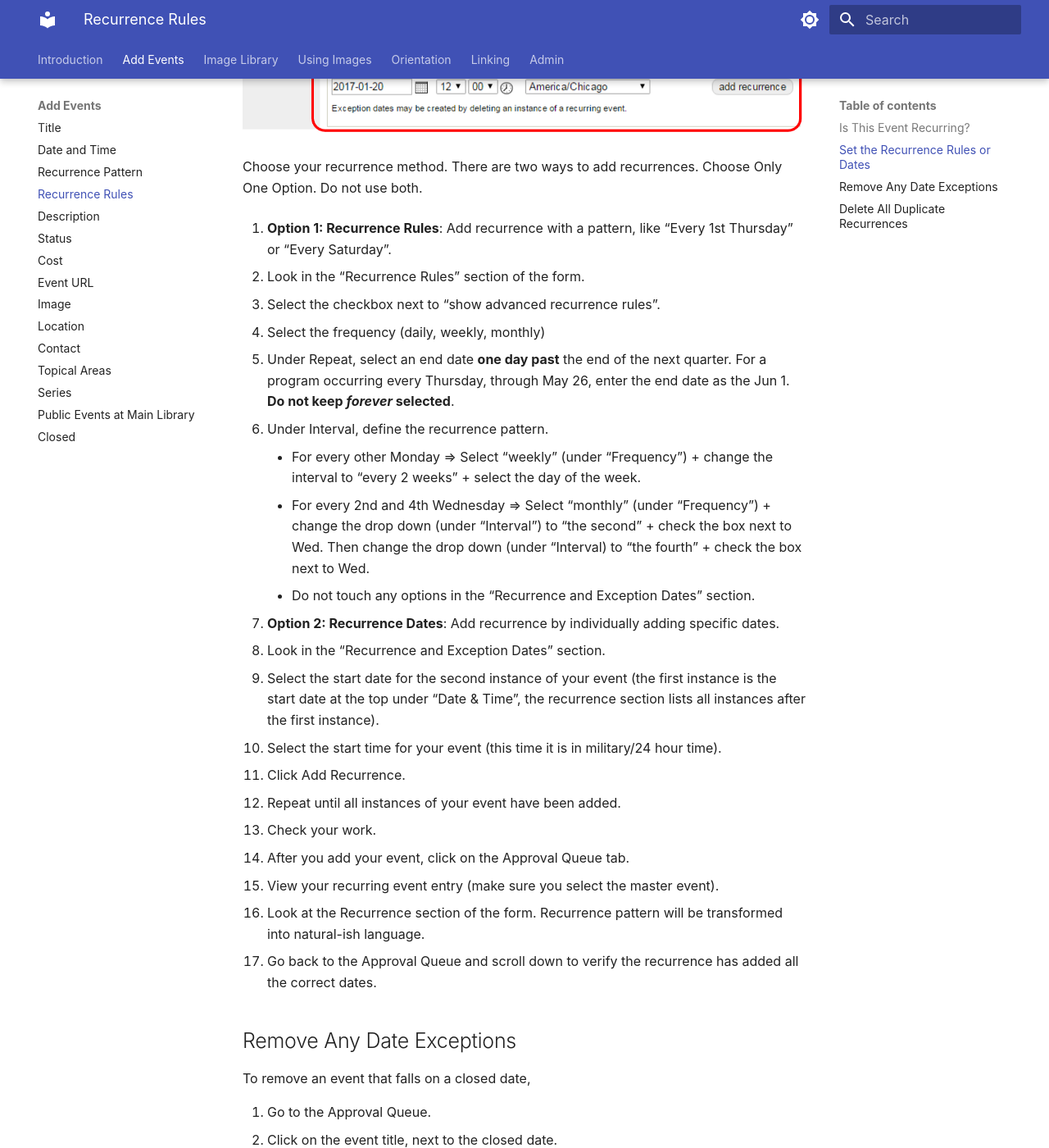
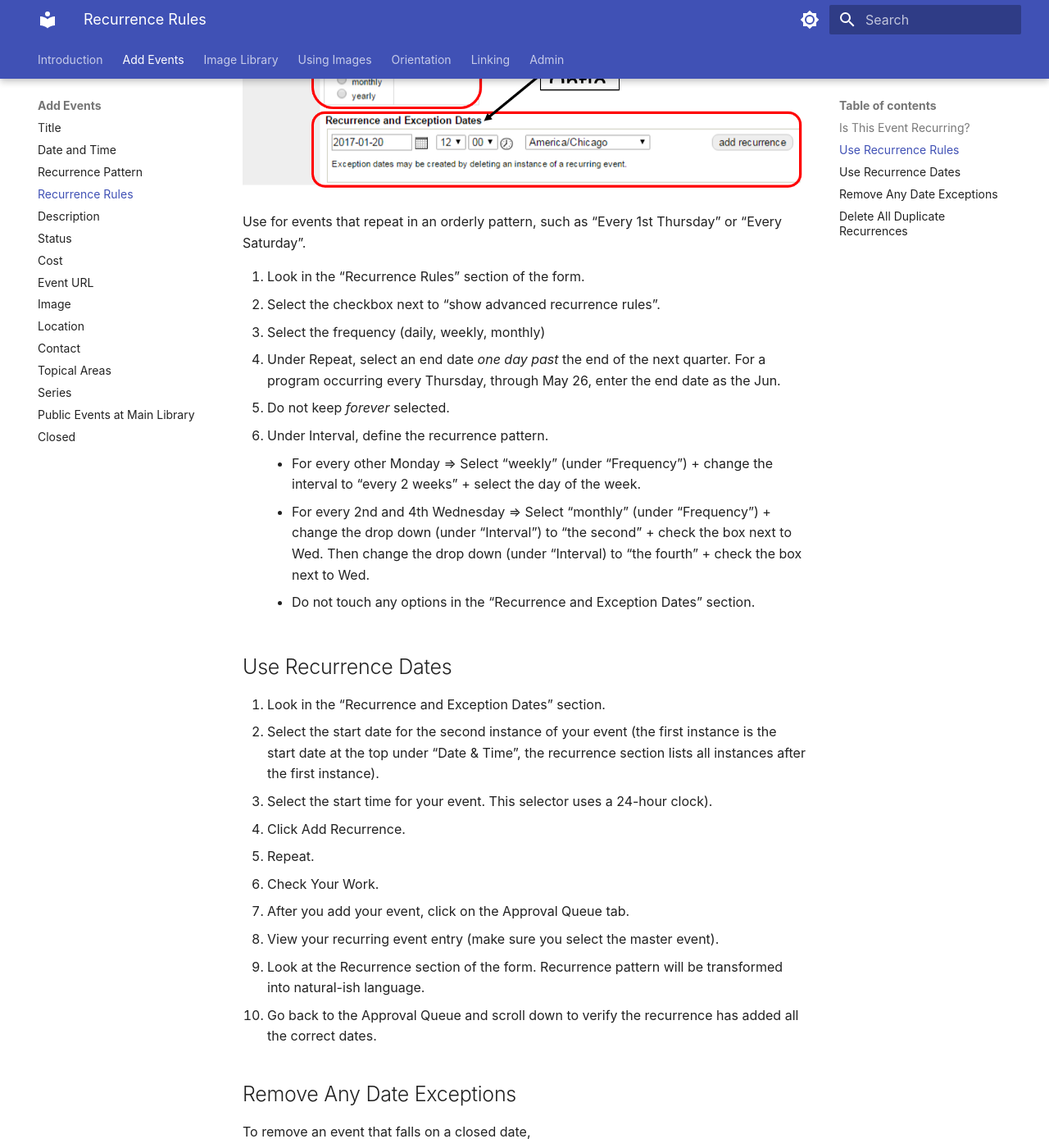
Before and after one commit to Nashville-Public-Library/bedework-docs, an MkDocs documentation site: the page built from docs/add-events/recurrence.md, in a window 1280 px wide and 1400 px high, scrolled down 1071 px. Shown: the whole window at 82% size. Built offline with MkDocs 1.6.1 and Material for MkDocs 9.7.7, drawn with Linux system fonts in a browser that asks for light colours; some of the changed text lies outside the part shown.

Commit message:
fixing recurrence rules or dates instructions

```diff
--- a/docs/add-events/recurrence.md
+++ b/docs/add-events/recurrence.md
@@ -22,36 +22,36 @@ A recurring event is an event that repeats several times during a quarter at the
   - Monthly Movie Matinee, times vary - No
     - Event happens one time per month, but not on set schedule (repeats, no pattern). But, each movie event happens at a different time of day (NOT same time of day).
 
-## Set the Recurrence Rules or Dates
+Choose your recurrence method. There are two ways to add recurrences. Choose Only One Option. Do not use both.
+
+## Use Recurrence Rules
 
 ![recurrence rules exceptions](../img/recurrence-rules-exceptions.jpg)
 
-Choose your recurrence method. There are two ways to add recurrences. Choose Only One Option. Do not use both.
-
-1. **Option 1: Recurrence Rules**: Add recurrence with a pattern, like “Every 1st Thursday” or “Every Saturday”.
+Use for events that repeat in an orderly pattern, such as “Every 1st Thursday” or “Every Saturday”.
 
    1. Look in the “Recurrence Rules” section of the form.
    1. Select the checkbox next to “show advanced recurrence rules”.
    1. Select the frequency (daily, weekly, monthly)
-   1. Under Repeat, select an end date **one day past** the end of the next quarter. For a program occurring every Thursday, through May 26, enter the end date as the Jun 1. **Do not keep _forever_ selected**.
+   1. Under Repeat, select an end date _one day past_ the end of the next quarter. For a program occurring every Thursday, through May 26, enter the end date as the Jun.
+   1. Do not keep _forever_ selected.
    1. Under Interval, define the recurrence pattern.
       - For every other Monday => Select “weekly” (under “Frequency”) + change the interval to “every 2 weeks” + select the day of the week.
       - For every 2nd and 4th Wednesday => Select “monthly” (under “Frequency”) + change the drop down (under “Interval”) to “the second” + check the box next to Wed. Then change the drop down (under “Interval) to “the fourth” + check the box next to Wed.
       - Do not touch any options in the “Recurrence and Exception Dates” section.
 
-1. **Option 2: Recurrence Dates**: Add recurrence by individually adding specific dates.
+## Use Recurrence Dates
 
-   1. Look in the “Recurrence and Exception Dates” section.
-   1. Select the start date for the second instance of your event (the first instance is the start date at the top under “Date & Time”, the recurrence section lists all instances after the first instance).
-   1. Select the start time for your event (this time it is in military/24 hour time).
-   1. Click Add Recurrence.
-   1. Repeat until all instances of your event have been added.
-
-1. Check your work.
-   1. After you add your event, click on the Approval Queue tab.
-   1. View your recurring event entry (make sure you select the master event).
-   1. Look at the Recurrence section of the form. Recurrence pattern will be transformed into natural-ish language.
-   1. Go back to the Approval Queue and scroll down to verify the recurrence has added all the correct dates.
+1. Look in the “Recurrence and Exception Dates” section.
+1. Select the start date for the second instance of your event (the first instance is the start date at the top under “Date & Time”, the recurrence section lists all instances after the first instance).
+1. Select the start time for your event. This selector uses a 24-hour clock).
+1. Click Add Recurrence.
+1. Repeat.
+1. Check Your Work.
+1. After you add your event, click on the Approval Queue tab.
+1. View your recurring event entry (make sure you select the master event).
+1. Look at the Recurrence section of the form. Recurrence pattern will be transformed into natural-ish language.
+1. Go back to the Approval Queue and scroll down to verify the recurrence has added all the correct dates.
 
 ## Remove Any Date Exceptions
 
@@ -62,6 +62,7 @@ To remove an event that falls on a closed date,
 1. Click on Delete Event in the top-right.
 1. Click Yes: Delete Event to confirm.
 
+
 ## Delete All Duplicate Recurrences
 
 All events entered as recurring events will be condensed into one listing. If you have a special themed story time, you must delete the instance from the recurring event, then re-add the special story time as a separate event.
@@ -69,6 +70,6 @@ All events entered as recurring events will be condensed into one listing. If yo
 For example, Miss Sue’s Story Time starts on December 1st and repeats 12 times in the calendar. But Gnash is coming on December 15th. Here’s how Sue will add this to the calendar:
 
 1. Sue will add "Miss Sue’s Story Time" to the calendar as a recurring event.
-2. After saving her event, Sue will click on the `Approval Queue` tab and find the December 15th instance of her event and click on the title of the event.
-3. Once in edit mode for that December 15th instance, Sue will click `Delete Event`.
-4. Now Sue will add a new event just for the December 15th Gnash story time.
+1. After saving her event, Sue will click on the `Approval Queue` tab and find the December 15th instance of her event and click on the title of the event.
+1. Once in edit mode for that December 15th instance, Sue will click `Delete Event`.
+1. Now Sue will add a new event just for the December 15th Gnash story time.
```
